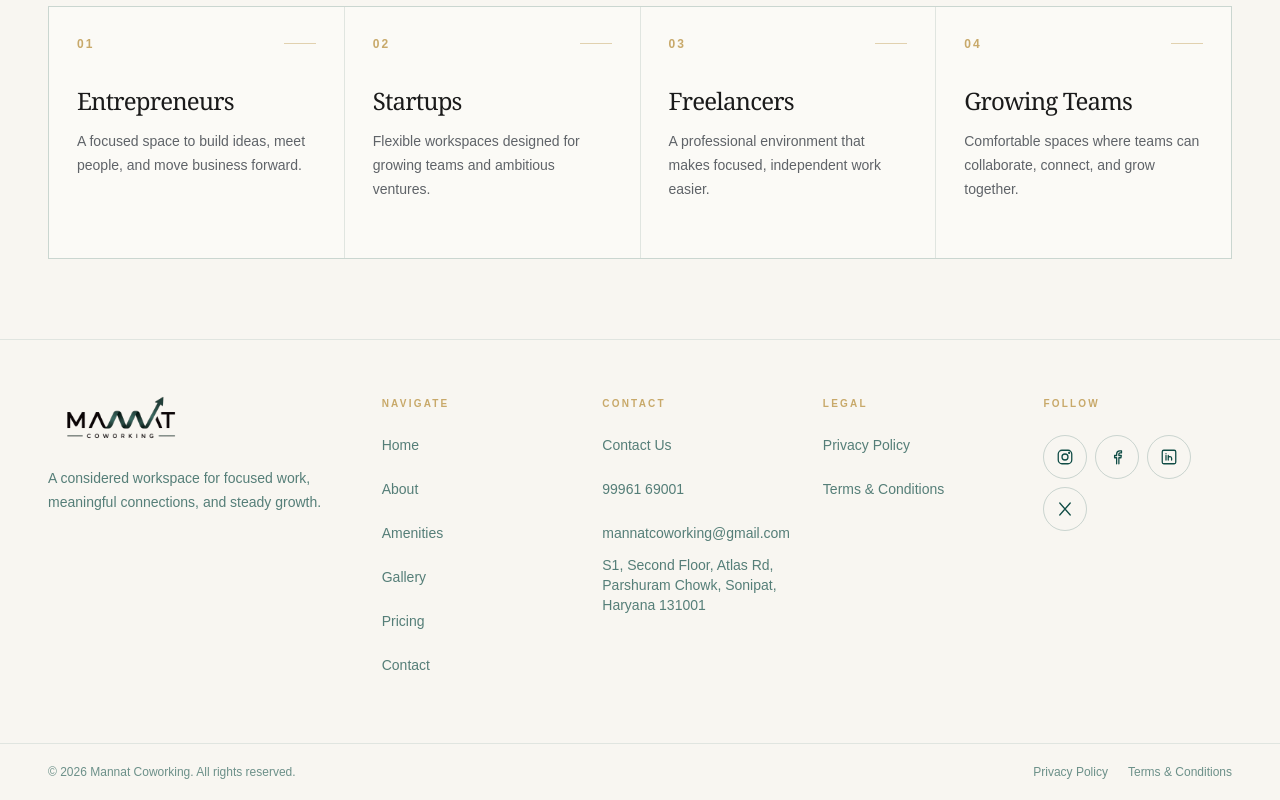
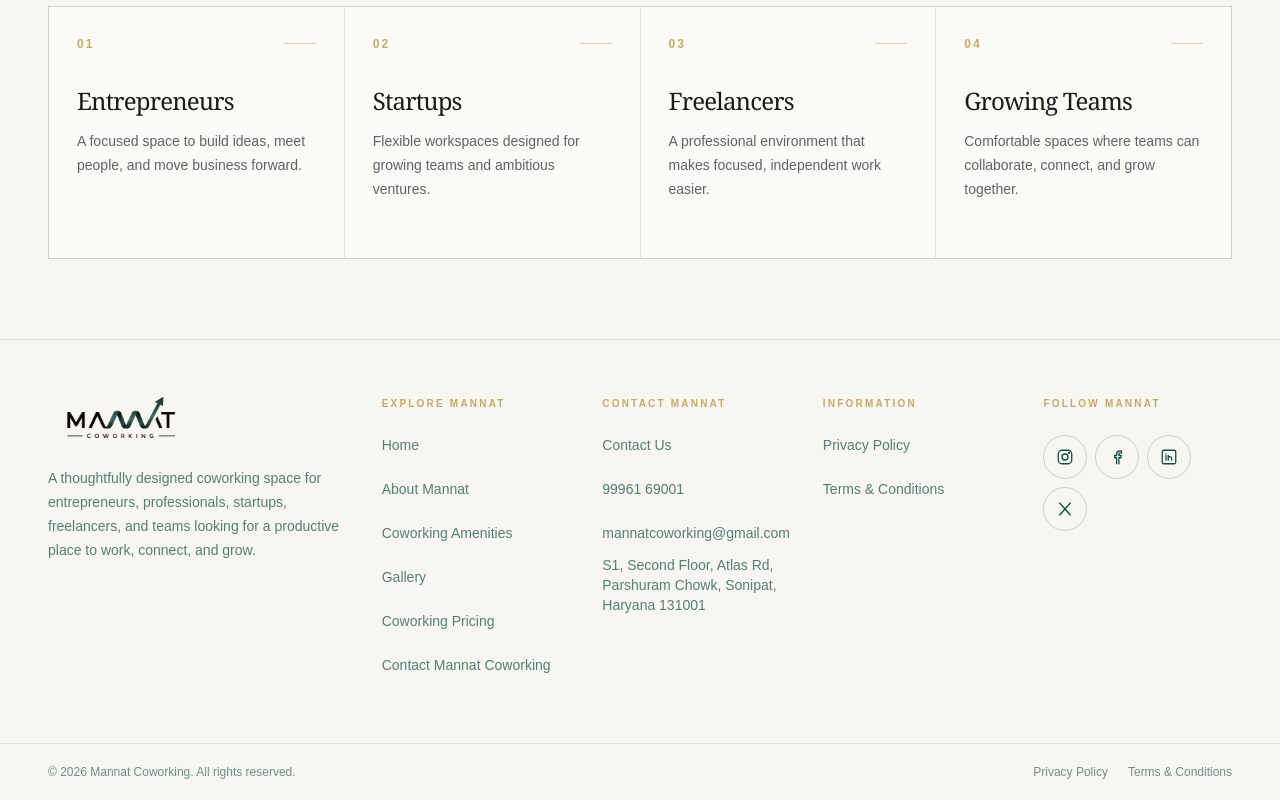
Before and after one commit to sumit8950/mannat-coworking, a Next.js app: page / in a window 1280 px wide. Shown: the part 3140-3940 px from the top of the page. Built offline with nearby package versions, Linux system fonts and the light colour scheme; no server answers.

Commit message:
Update layout.tsx and footer.tsx

```diff
--- a/app/layout.tsx
+++ b/app/layout.tsx
@@ -17,7 +17,8 @@ export const metadata: Metadata = {
   applicationName: "Mannat Coworking Space",
 
   keywords: [
-    "Mannat Coworking Space",
+    "Mannat Coworking",
+    "mannat coworking",
     "coworking space in Sonipat",
     "coworking space Sonipat",
     "office space in Sonipat",
@@ -44,7 +45,6 @@ export const metadata: Metadata = {
   robots: {
     index: true,
     follow: true,
-
     googleBot: {
       index: true,
       follow: true,
@@ -58,9 +58,9 @@ export const metadata: Metadata = {
     type: "website",
     locale: "en_IN",
     url: "/",
-    siteName: "Mannat Coworking Space",
+    siteName: "Mannat Coworking",
 
-    title: "Mannat Coworking Space | Sonipat",
+    title: "Mannat Coworking Space",
 
     description:
       "Premium coworking space in Sonipat with private cabins, workstations, meeting rooms, and flexible office spaces for entrepreneurs, startups, teams, and professionals.",
@@ -78,7 +78,7 @@ export const metadata: Metadata = {
   twitter: {
     card: "summary_large_image",
 
-    title: "Mannat Coworking Space | Sonipat",
+    title: "Mannat Coworking Space",
 
     description:
       "A thoughtfully designed coworking space for focused work, meaningful connections, and steady growth in Sonipat.",
@@ -87,21 +87,76 @@ export const metadata: Metadata = {
   },
 };
 
-const localBusinessSchema = {
+/*
+ * Structured data
+ *
+ * One connected graph helps search engines understand:
+ *
+ * Website
+ *   ↓
+ * Mannat Coworking
+ *   ↓
+ * Physical coworking business
+ *   ↓
+ * Address / phone / logo / social profiles
+ */
+const structuredData = {
   "@context": "https://schema.org",
+  "@graph": [
+    {
+      "@type": "WebSite",
+      "@id": `${SITE_URL}/#website`,
+      url: SITE_URL,
+      name: "Mannat Coworking",
+      alternateName: "Mannat Coworking",
+      publisher: {
+        "@id": `${SITE_URL}/#organization`,
+      },
+    },
+
+    {
+      "@type": "Organization",
+      "@id": `${SITE_URL}/#organization`,
+      name: "Mannat Coworking",
+      alternateName: "Mannat Coworking",
+      url: SITE_URL,
+      logo: {
+        "@type": "ImageObject",
+        url: `${SITE_URL}/logo/mannat-logo.svg`,
+      },
+      image: `${SITE_URL}/images/og-image.jpg`,
+      description:
+        "Mannat Coworking is a premium coworking space offering private cabins, workstations, meeting rooms, and flexible workspaces for entrepreneurs, startups, teams, and professionals.",
+      telephone: "+919996169001",
+      email: "mannatcoworking@gmail.com",
+      address: {
+        "@type": "PostalAddress",
+        streetAddress: "S1, Second Floor, Atlas Rd, Parshuram Chowk",
+        addressLocality: "Sonipat",
+        addressRegion: "Haryana",
+        postalCode: "131001",
+        addressCountry: "IN",
+      },
+      sameAs: [
+        "https://www.instagram.com/mannatcoworking",
+        "https://www.facebook.com/share/19CqEt7YKf/",
+        "https://www.linkedin.com/in/mannat-coworking-0a858a429",
+        "https://x.com/Mannat_Coorking",
+      ],
+    },
+
+    {
       "@type": "LocalBusiness",
+      "@id": `${SITE_URL}/#localbusiness`,
+      name: "Mannat Coworking",
+      url: SITE_URL,
+      image: `${SITE_URL}/images/og-image.jpg`,
+      logo: `${SITE_URL}/logo/mannat-logo.svg`,
+      telephone: "+919996169001",
+      email: "mannatcoworking@gmail.com",
 
-  name: "Mannat Coworking Space",
-
-  url: SITE_URL,
-
-  logo: `${SITE_URL}/logo/mannat-logo.svg`,
-
-  image: `${SITE_URL}/images/og-image.jpg`,
-
-  telephone: "+919996169001",
-
-  email: "mannatcoworking@gmail.com",
+      description:
+        "Mannat Coworking is a premium coworking space in Sonipat, Haryana, offering private cabins, workstations, meeting rooms, and flexible office spaces.",
 
       address: {
         "@type": "PostalAddress",
@@ -112,11 +167,22 @@ const localBusinessSchema = {
         addressCountry: "IN",
       },
 
+      areaServed: {
+        "@type": "City",
+        name: "Sonipat",
+      },
+
       sameAs: [
         "https://www.instagram.com/mannatcoworking",
         "https://www.facebook.com/share/19CqEt7YKf/",
         "https://www.linkedin.com/in/mannat-coworking-0a858a429",
         "https://x.com/Mannat_Coorking",
+      ],
+
+      parentOrganization: {
+        "@id": `${SITE_URL}/#organization`,
+      },
+    },
   ],
 };
 
@@ -124,12 +190,11 @@ export default function RootLayout({
   children,
 }: LayoutProps<"/">) {
   return (
-    <html
-      lang="en"
-      className="h-full antialiased"
-    >
+    <html lang="en" className="h-full antialiased">
       <body className="min-h-full flex flex-col">
         {children}
+
+        {/* Google Analytics */}
         <Script
           src="https://www.googletagmanager.com/gtag/js?id=G-VMRV6WNY75"
           strategy="afterInteractive"
@@ -144,10 +209,11 @@ export default function RootLayout({
           `}
         </Script>
 
+        {/* Structured Data */}
         <script
           type="application/ld+json"
           dangerouslySetInnerHTML={{
-            __html: JSON.stringify(localBusinessSchema),
+            __html: JSON.stringify(structuredData),
           }}
         />
       </body>
--- a/components/layout/Footer.tsx
+++ b/components/layout/Footer.tsx
@@ -3,11 +3,11 @@ import Link from "next/link";
 
 const navigationLinks = [
   { label: "Home", href: "/" },
-  { label: "About", href: "/about" },
-  { label: "Amenities", href: "/#amenities" },
+  { label: "About Mannat", href: "/about" },
+  { label: "Coworking Amenities", href: "/#amenities" },
   { label: "Gallery", href: "/gallery" },
-  { label: "Pricing", href: "/pricing" },
-  { label: "Contact", href: "/contact" },
+  { label: "Coworking Pricing", href: "/pricing" },
+  { label: "Contact Mannat Coworking", href: "/contact" },
 ];
 
 const legalLinks = [
@@ -16,10 +16,26 @@ const legalLinks = [
 ];
 
 const socialLinks = [
-  { label: "Instagram", href: "https://www.instagram.com/mannatcoworking", icon: "/icons/social/instagram.svg" },
-  { label: "Facebook", href: "https://www.facebook.com/share/19CqEt7YKf/", icon: "/icons/social/facebook.svg" },
-  { label: "LinkedIn", href: "https://www.linkedin.com/in/mannat-coworking-0a858a429", icon: "/icons/social/linkedin.svg" },
-  { label: "X (Twitter)", href: "https://x.com/Mannat_Coorking", icon: "/icons/social/x.svg" },
+  {
+    label: "Instagram",
+    href: "https://www.instagram.com/mannatcoworking",
+    icon: "/icons/social/instagram.svg",
+  },
+  {
+    label: "Facebook",
+    href: "https://www.facebook.com/share/19CqEt7YKf/",
+    icon: "/icons/social/facebook.svg",
+  },
+  {
+    label: "LinkedIn",
+    href: "https://www.linkedin.com/in/mannat-coworking-0a858a429",
+    icon: "/icons/social/linkedin.svg",
+  },
+  {
+    label: "X (Twitter)",
+    href: "https://x.com/Mannat_Coorking",
+    icon: "/icons/social/x.svg",
+  },
 ];
 
 const linkClassName =
@@ -27,10 +43,19 @@ const linkClassName =
 
 export default function Footer() {
   return (
-    <footer className="mt-auto border-t border-[#0F4C45]/10 bg-[#F8F6F1] text-[#0F4C45]">
+    <footer
+      className="mt-auto border-t border-[#0F4C45]/10 bg-[#F8F6F1] text-[#0F4C45]"
+      aria-label="Mannat Coworking footer"
+    >
       <div className="mx-auto grid max-w-7xl gap-10 px-6 py-12 sm:grid-cols-2 sm:px-10 sm:py-14 xl:grid-cols-[1.6fr_repeat(4,1fr)] xl:gap-8 xl:px-12">
+
+        {/* BRAND */}
         <div className="max-w-sm">
-          <Link href="/" className="inline-flex rounded-sm focus-visible:outline-none focus-visible:ring-2 focus-visible:ring-[#0F4C45] focus-visible:ring-offset-4">
+          <Link
+            href="/"
+            aria-label="Mannat Coworking - Home"
+            className="inline-flex rounded-sm focus-visible:outline-none focus-visible:ring-2 focus-visible:ring-[#0F4C45] focus-visible:ring-offset-4"
+          >
             <Image
               src="/logo/mannat-logo.svg"
               alt="Mannat Coworking"
@@ -39,51 +64,112 @@ export default function Footer() {
               className="h-auto w-36"
             />
           </Link>
+
           <p className="mt-5 text-sm leading-6 text-[#0F4C45]/70">
-            A considered workspace for focused work, meaningful connections, and steady growth.
+            A thoughtfully designed coworking space for entrepreneurs,
+            professionals, startups, freelancers, and teams looking for a
+            productive place to work, connect, and grow.
           </p>
         </div>
 
-        <FooterColumn title="Navigate">
+        {/* NAVIGATION */}
+        <FooterColumn title="Explore Mannat">
           {navigationLinks.map((link) => (
-            <Link key={link.label} href={link.href} className={linkClassName}>
+            <Link
+              key={link.href}
+              href={link.href}
+              className={linkClassName}
+            >
               {link.label}
             </Link>
           ))}
         </FooterColumn>
 
-        <FooterColumn title="Contact">
-          <Link href="/contact" className={linkClassName}>Contact Us</Link>
-          <a href="tel:+919996169001" className={linkClassName}>99961 69001</a>
-          <a href="mailto:mannatcoworking@gmail.com" className={linkClassName}>mannatcoworking@gmail.com</a>
-          <a href="https://www.google.com/maps/search/?api=1&query=S1%2C%20Second%20Floor%2C%20Atlas%20Rd%2C%20Parshuram%20Chowk%2C%20Sonipat%2C%20Haryana%20131001" target="_blank" rel="noopener noreferrer" className={linkClassName}>S1, Second Floor, Atlas Rd, Parshuram Chowk, Sonipat, Haryana 131001</a>
+        {/* CONTACT */}
+        <FooterColumn title="Contact Mannat">
+          <Link href="/contact" className={linkClassName}>
+            Contact Us
+          </Link>
+
+          <a
+            href="tel:+919996169001"
+            className={linkClassName}
+            aria-label="Call Mannat Coworking"
+          >
+            99961 69001
+          </a>
+
+          <a
+            href="mailto:mannatcoworking@gmail.com"
+            className={linkClassName}
+          >
+            mannatcoworking@gmail.com
+          </a>
+
+          <a
+            href="https://www.google.com/maps/search/?api=1&query=S1%2C%20Second%20Floor%2C%20Atlas%20Rd%2C%20Parshuram%20Chowk%2C%20Sonipat%2C%20Haryana%20131001"
+            target="_blank"
+            rel="noopener noreferrer"
+            className={linkClassName}
+          >
+            S1, Second Floor, Atlas Rd, Parshuram Chowk, Sonipat,
+            Haryana 131001
+          </a>
         </FooterColumn>
 
-        <FooterColumn title="Legal">
+        {/* LEGAL */}
+        <FooterColumn title="Information">
           {legalLinks.map((link) => (
-            <Link key={link.label} href={link.href} className={linkClassName}>
+            <Link
+              key={link.href}
+              href={link.href}
+              className={linkClassName}
+            >
               {link.label}
             </Link>
           ))}
         </FooterColumn>
 
-        <FooterColumn title="Follow">
+        {/* SOCIAL */}
+        <FooterColumn title="Follow Mannat">
           <div className="mt-3 flex flex-wrap gap-2">
             {socialLinks.map((social) => (
-              <a key={social.label} href={social.href} target="_blank" rel="noopener noreferrer" aria-label={`Open Mannat Coworking on ${social.label}`} className="inline-flex h-11 w-11 items-center justify-center rounded-full border border-[#0F4C45]/20 transition-colors duration-200 hover:border-[#C8A96A] hover:bg-[#0F4C45]/5 focus-visible:outline-none focus-visible:ring-2 focus-visible:ring-[#C8A96A] focus-visible:ring-offset-2 focus-visible:ring-offset-[#F8F6F1]">
-                <Image src={social.icon} alt="" width={18} height={18} className="h-[18px] w-[18px]" />
+              <a
+                key={social.label}
+                href={social.href}
+                target="_blank"
+                rel="noopener noreferrer"
+                aria-label={`Follow Mannat Coworking on ${social.label}`}
+                className="inline-flex h-11 w-11 items-center justify-center rounded-full border border-[#0F4C45]/20 transition-colors duration-200 hover:border-[#C8A96A] hover:bg-[#0F4C45]/5 focus-visible:outline-none focus-visible:ring-2 focus-visible:ring-[#C8A96A] focus-visible:ring-offset-2 focus-visible:ring-offset-[#F8F6F1]"
+              >
+                <Image
+                  src={social.icon}
+                  alt=""
+                  width={18}
+                  height={18}
+                  className="h-[18px] w-[18px]"
+                />
               </a>
             ))}
           </div>
         </FooterColumn>
       </div>
 
+      {/* BOTTOM BAR */}
       <div className="border-t border-[#0F4C45]/10">
         <div className="mx-auto flex max-w-7xl flex-col gap-3 px-6 py-5 text-xs text-[#0F4C45]/60 sm:flex-row sm:items-center sm:justify-between sm:px-10 lg:px-12">
-          <p>&copy; 2026 Mannat Coworking. All rights reserved.</p>
+
+          <p>
+            © 2026 Mannat Coworking. All rights reserved.
+          </p>
+
           <div className="flex flex-wrap gap-x-5 gap-y-1">
             {legalLinks.map((link) => (
-              <Link key={link.label} href={link.href} className="transition-colors hover:text-[#0F4C45] focus-visible:outline-none focus-visible:ring-2 focus-visible:ring-[#0F4C45]">
+              <Link
+                key={link.href}
+                href={link.href}
+                className="transition-colors hover:text-[#0F4C45] focus-visible:outline-none focus-visible:ring-2 focus-visible:ring-[#0F4C45]"
+              >
                 {link.label}
               </Link>
             ))}
@@ -94,11 +180,22 @@ export default function Footer() {
   );
 }
 
-function FooterColumn({ title, children }: { title: string; children: React.ReactNode }) {
+function FooterColumn({
+  title,
+  children,
+}: {
+  title: string;
+  children: React.ReactNode;
+}) {
   return (
     <div>
-      <h2 className="text-[10px] font-semibold uppercase tracking-[0.22em] text-[#C8A96A]">{title}</h2>
-      <div className="mt-3 flex flex-col">{children}</div>
+      <h2 className="text-[10px] font-semibold uppercase tracking-[0.22em] text-[#C8A96A]">
+        {title}
+      </h2>
+
+      <div className="mt-3 flex flex-col">
+        {children}
+      </div>
     </div>
   );
 }
```
Lines whose indentation alone changed are shown as unchanged.
